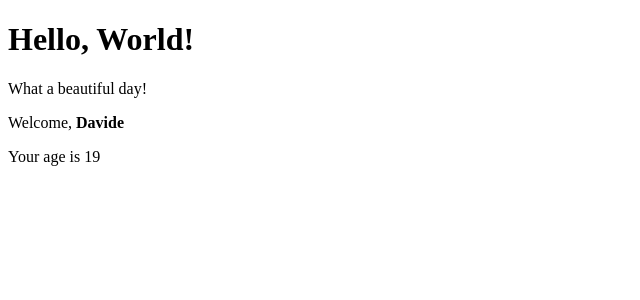
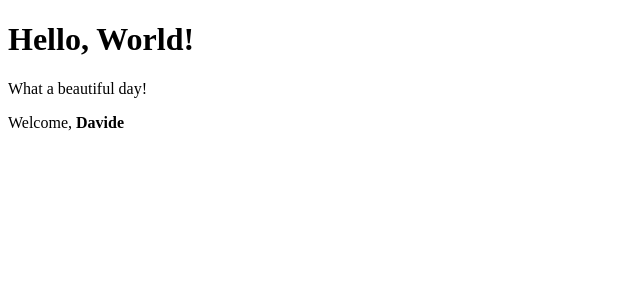
Before and after one commit to DavidePuziello/react-exercises, a React (Create React App) app: page / in a window 1280 px wide. Shown: the top 300 px of the page, without its empty margins (0-640 px from the left). Built offline with nearby package versions, Linux system fonts and the light colour scheme.

Commit message:
Feat: Exercise Update

```diff
--- a/src/Age.js
+++ b/src/Age.js
@@ -1,11 +1,9 @@
 import React from 'react'
 
 export class Age extends React.Component {
-        render() {
-            return <>
-            {this.props.age > 18
-            ? <p>Your age is {this.props.age}</p>
-            : <p>How old are you?</p>}
-            </>
-        }
+    render() {
+        return <>
+            {!!this.props.age && <p>Your age is {this.props.age}</p>}
+        </>
+    }
 }
--- a/src/Welcome.js
+++ b/src/Welcome.js
@@ -6,7 +6,7 @@ export class Welcome extends React.Component {
     render() {
         return <>
             <p>Welcome, {this.props.name}</p>
-            <Age age={19}/>
+            <Age />
         </>
     }
 }
```
